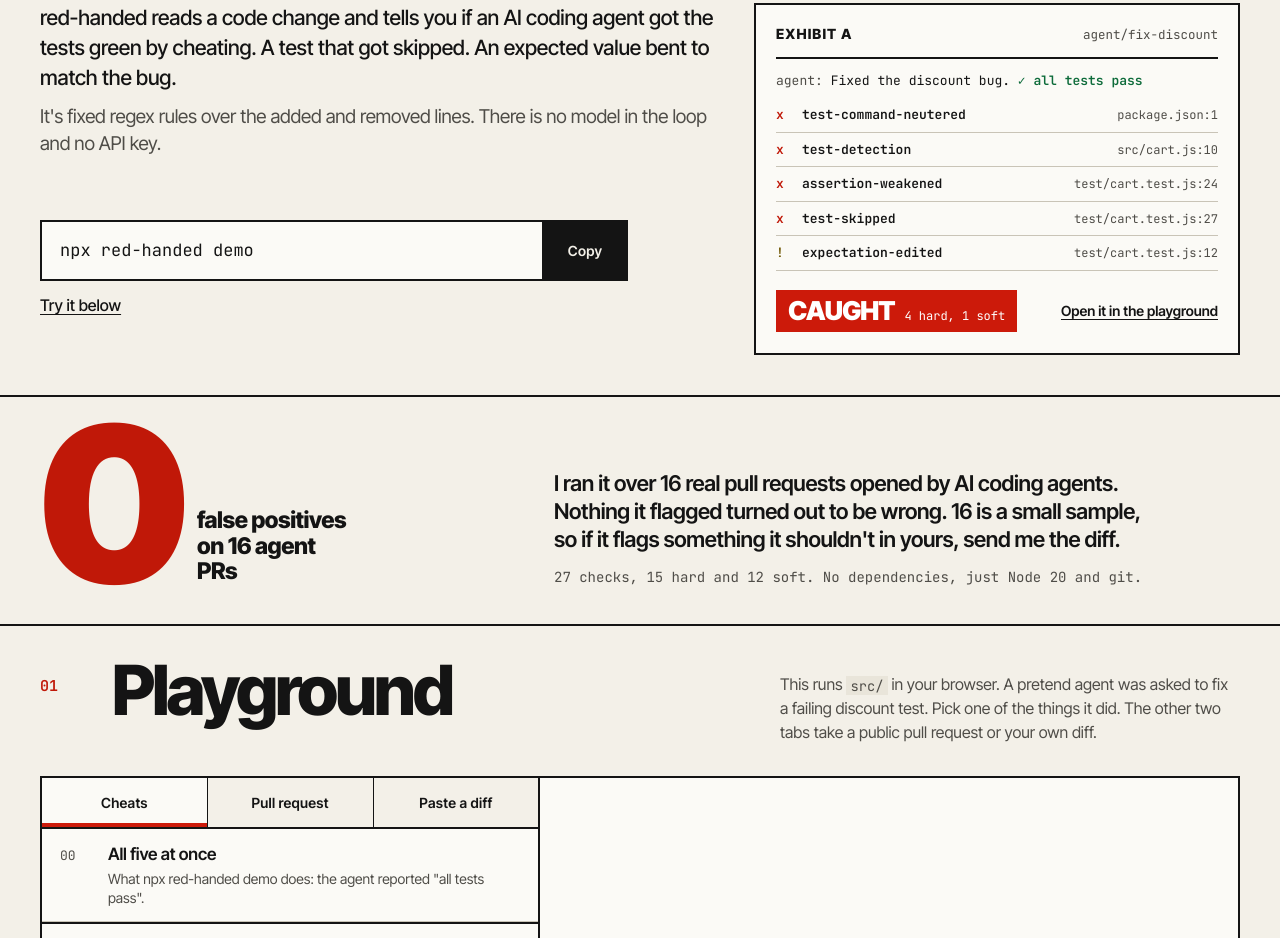
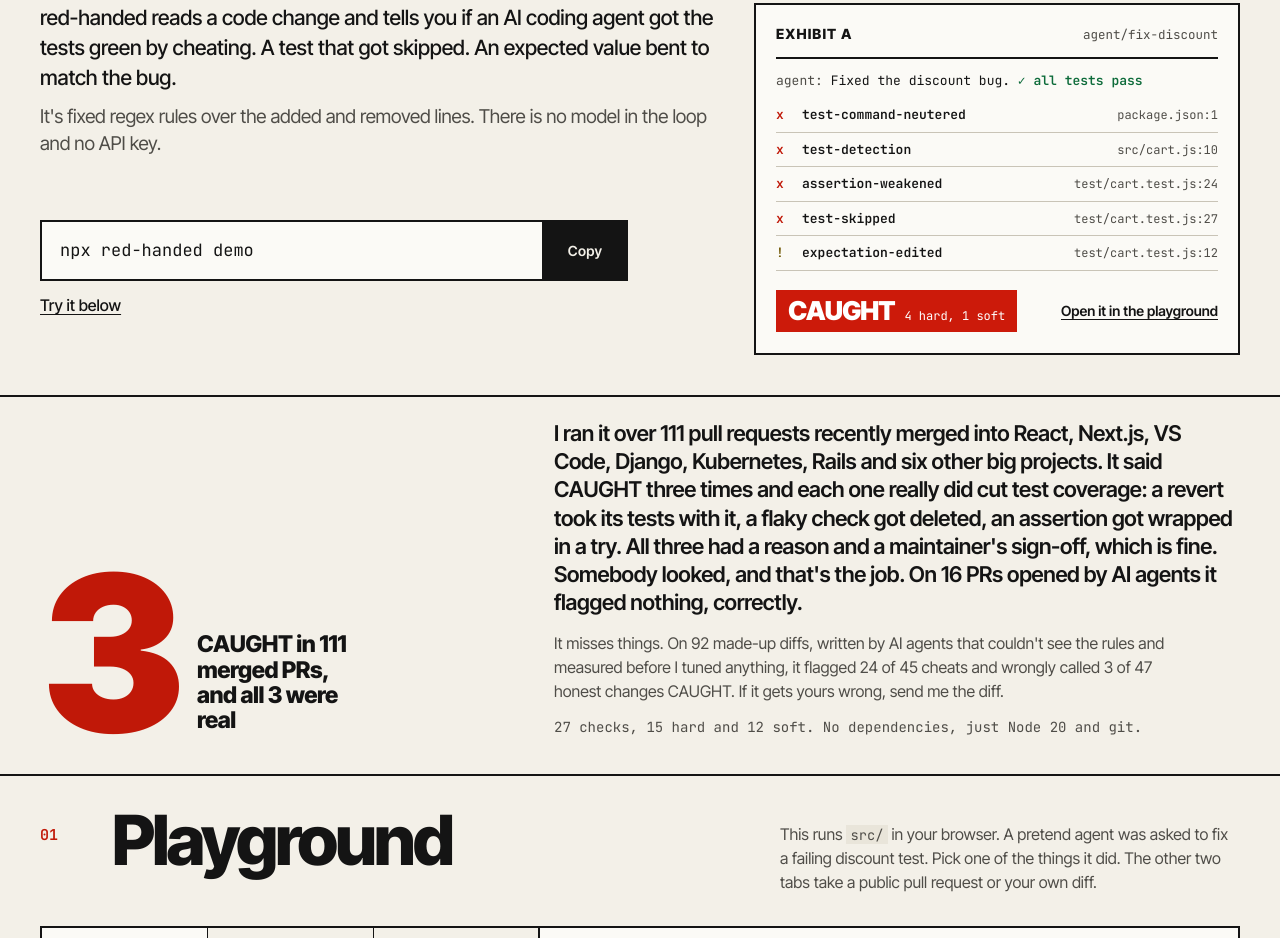
Before and after one commit to DizzyMii/red-handed, a website: page site/index.html in a window 1280 px wide. Shown: the part 471-1409 px from the top of the page. Drawn offline with Linux system fonts and the light colour scheme; files whose address does not match are found by name.

Commit message:
Replace the 16-PR claim with what the real tests showed
111 merged PRs from big projects came back with 3 CAUGHT, all real drops in coverage, and a blind round of made-up cheats caught about half. Saying so beats a zero from a sample of 16.

```diff
--- a/site/index.html
+++ b/site/index.html
@@ -71,13 +71,14 @@
 </section>
 
 <section class="stats wrap" aria-label="Numbers">
-  <div class="stat-big"><span class="num">0</span><span class="cap">false positives on 16 agent PRs</span></div>
+  <div class="stat-big"><span class="num">3</span><span class="cap">CAUGHT in 111 merged PRs, and all 3 were real</span></div>
   <div class="stat-text">
-    <p class="field-test">I ran it over 16 real pull requests opened by AI coding agents. Nothing it flagged turned out to be wrong. 16 is a small sample, so if it flags something it shouldn't in yours, send me the diff.</p>
+    <p class="field-test">I ran it over 111 pull requests recently merged into React, Next.js, VS Code, Django, Kubernetes, Rails and six other big projects. It said CAUGHT three times and each one really did cut test coverage: a revert took its tests with it, a flaky check got deleted, an assertion got wrapped in a try. All three had a reason and a maintainer's sign-off, which is fine. Somebody looked, and that's the job. On 16 PRs opened by AI agents it flagged nothing, correctly.</p>
+    <p class="field-note">It misses things. On 92 made-up diffs, written by AI agents that couldn't see the rules and measured before I tuned anything, it flagged 24 of 45 cheats and wrongly called 3 of 47 honest changes CAUGHT. If it gets yours wrong, send me the diff.</p>
     <p class="stat-small"><span id="n-rules">21</span> checks, <span id="n-split">11 hard and 10 soft</span>. No dependencies, just Node 20 and git.</p>
   </div>
 </section>
-<p class="statline wrap"><span id="n-rules-line">21</span> checks, and <b class="red">no false positives</b> across 16 agent PRs.</p>
+<p class="statline wrap"><span id="n-rules-line">27</span> checks. <b class="red">3 CAUGHT</b> in 111 merged PRs, all 3 real.</p>
 
 <section class="sec wrap" id="playground" aria-labelledby="pg-h">
   <div class="sec-head">
--- a/site/style.css
+++ b/site/style.css
@@ -164,6 +164,7 @@
 .num { font-size: clamp(120px, 17vw, 260px); font-weight: 900; line-height: 0.78; letter-spacing: -0.06em; color: var(--red-t); font-variant-numeric: tabular-nums; }
 .stat-big .cap { font-size: clamp(18px, 1.8vw, 26px); font-weight: 700; line-height: 1.1; letter-spacing: -0.02em; max-width: 7em; padding-bottom: 4px; }
 .stat-text .field-test { margin: 0 0 14px; max-width: 34em; font-size: clamp(19px, 1.7vw, 24px); line-height: 1.3; font-weight: 600; letter-spacing: -0.015em; text-wrap: balance; }
+.field-note { margin: 0 0 14px; max-width: 40em; font-size: 16px; line-height: 1.5; color: var(--ink-2); }
 .stat-small { margin: 0; font-size: 14px; color: var(--ink-2); font-family: var(--mono); }
 .statline { display: none; }
 
```
Also changed, not shown: README.md.
